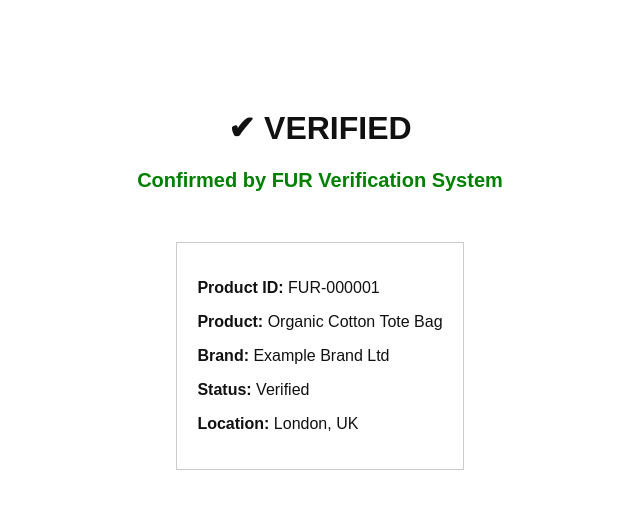
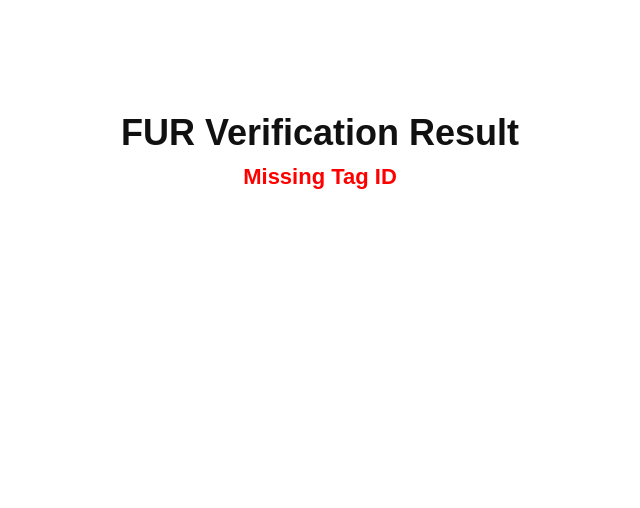
Before and after one commit to mikael230776-crypto/Fur-, a plain HTML site: page api/verify.html in a window 1280 px wide. Shown: the whole page, without its empty margins (320-960 px from the left). Drawn offline with Linux system fonts and the light colour scheme.

Commit message:
Update verify.html

```diff
--- a/api/verify.html
+++ b/api/verify.html
@@ -1,50 +1,97 @@
 <!DOCTYPE html>
 <html>
 <head>
-  <title>FUR Verification</title>
+  <title>FUR Verification Result</title>
   <style>
     body {
       font-family: Arial, sans-serif;
       background: #fff;
       color: #111;
       text-align: center;
-      padding: 80px;
+      padding: 80px 20px;
     }
     h1 {
-      font-size: 32px;
+      font-size: 36px;
+      margin-bottom: 10px;
     }
     .status {
-      font-size: 20px;
-      margin: 20px 0;
+      font-size: 22px;
       font-weight: bold;
+      margin-bottom: 20px;
     }
     .verified {
       color: green;
     }
+    .not-verified {
+      color: red;
+    }
     .box {
-      margin-top: 30px;
-      padding: 20px;
+      max-width: 500px;
+      margin: 30px auto;
+      padding: 24px;
       border: 1px solid #ccc;
-      display: inline-block;
       text-align: left;
+    }
+    .row {
+      margin-bottom: 12px;
+    }
+    .label {
+      font-weight: bold;
     }
   </style>
 </head>
 <body>
 
-  <h1>✔ VERIFIED</h1>
+  <h1>FUR Verification Result</h1>
+  <div id="status" class="status">Checking...</div>
 
-  <div class="status verified">
-    Confirmed by FUR Verification System
+  <div id="result" class="box" style="display:none;">
+    <div class="row"><span class="label">Product ID:</span> <span id="productId"></span></div>
+    <div class="row"><span class="label">Product:</span> <span id="product"></span></div>
+    <div class="row"><span class="label">Brand:</span> <span id="brand"></span></div>
+    <div class="row"><span class="label">Status:</span> <span id="verificationStatus"></span></div>
   </div>
 
-  <div class="box">
-    <p><strong>Product ID:</strong> FUR-000001</p>
-    <p><strong>Product:</strong> Organic Cotton Tote Bag</p>
-    <p><strong>Brand:</strong> Example Brand Ltd</p>
-    <p><strong>Status:</strong> Verified</p>
-    <p><strong>Location:</strong> London, UK</p>
-  </div>
+  <script>
+    async function runVerification() {
+      const params = new URLSearchParams(window.location.search);
+      const tagId = params.get("tagId");
+
+      const statusEl = document.getElementById("status");
+      const resultEl = document.getElementById("result");
+
+      if (!tagId) {
+        statusEl.textContent = "Missing Tag ID";
+        statusEl.className = "status not-verified";
+        return;
+      }
+
+      try {
+        const response = await fetch(`/api/verify?tagId=${encodeURIComponent(tagId)}`);
+        const data = await response.json();
+
+        if (response.ok && data.status === "VERIFIED") {
+          statusEl.textContent = "✔ VERIFIED";
+          statusEl.className = "status verified";
+
+          document.getElementById("productId").textContent = tagId;
+          document.getElementById("product").textContent = data.product || "-";
+          document.getElementById("brand").textContent = data.brand || "-";
+          document.getElementById("verificationStatus").textContent = data.status || "-";
+
+          resultEl.style.display = "block";
+        } else {
+          statusEl.textContent = "✘ NOT VERIFIED";
+          statusEl.className = "status not-verified";
+        }
+      } catch (error) {
+        statusEl.textContent = "Verification error";
+        statusEl.className = "status not-verified";
+      }
+    }
+
+    runVerification();
+  </script>
 
 </body>
 </html>
```
